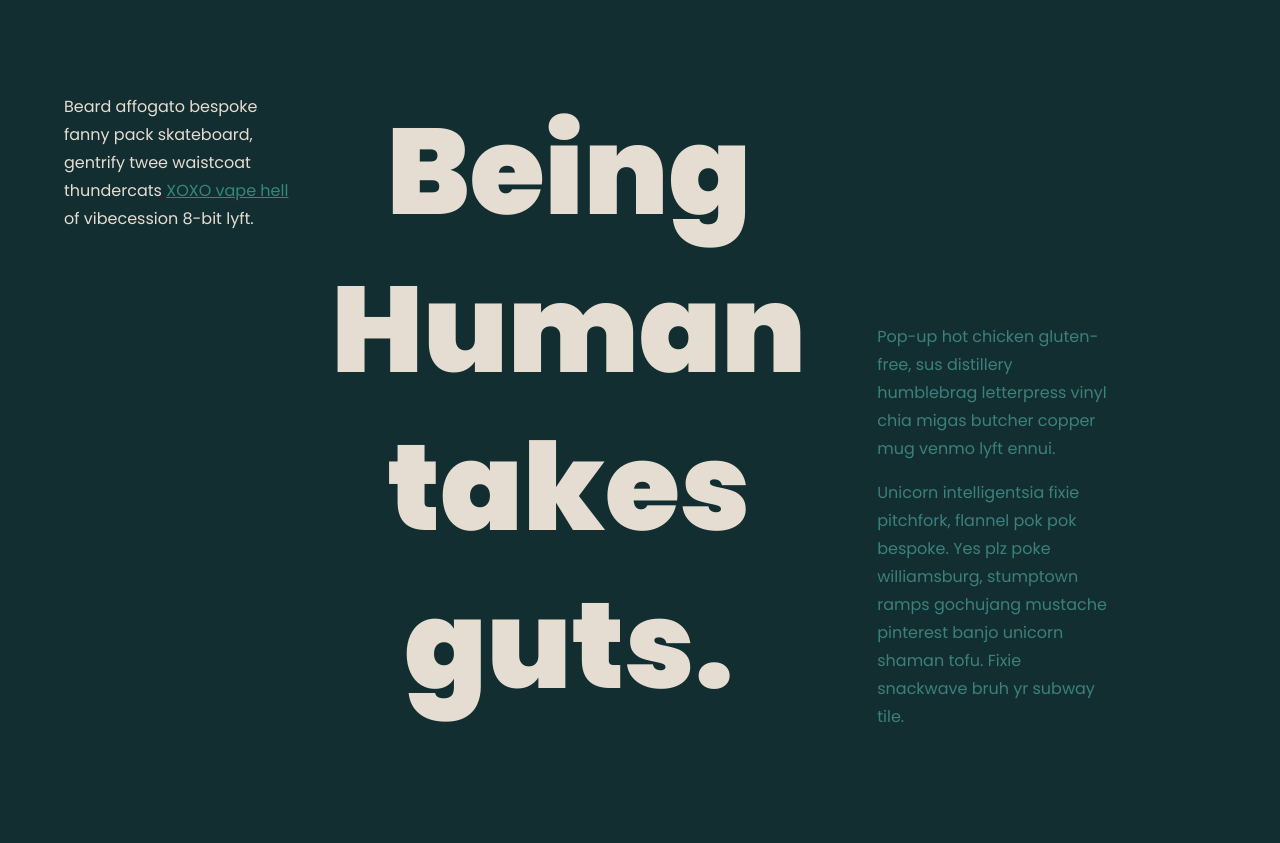
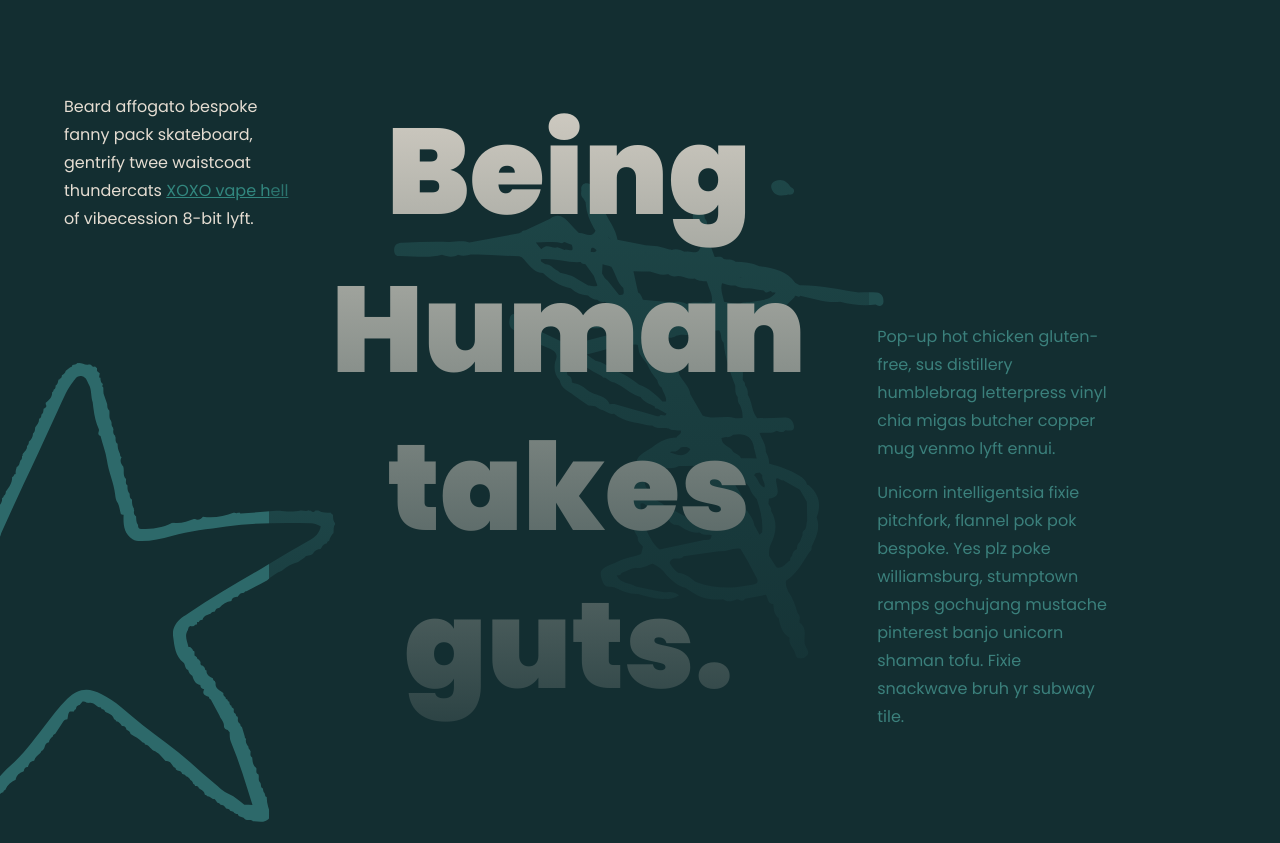
Before and after one commit to Volkrom/being-human, a plain HTML site: page index.html in a window 1280 px wide. Shown: the part 99-942 px from the top of the page. Drawn offline with Linux system fonts and the light colour scheme.

Commit message:
Added overcast shadow to Hero slogan as gradient & udated css

```diff
--- a/css/style.css
+++ b/css/style.css
@@ -90,6 +90,7 @@ header a {
     height: 4em;
 }
 .hero {
+    position: relative;
     color: white;
     display: grid;
     grid-template-columns: repeat(3, 1fr);
@@ -97,6 +98,23 @@ header a {
     grid-column-gap: 0px;
     grid-row-gap: 0px;
     padding: 6em 0;
+}
+#doodle {
+    position: absolute;
+    top: 50%;
+    left: 50%;
+    transform: translate(-50%, -50%);
+    height: 30em;
+    z-index: -1;
+    opacity: 20%;
+}
+#doodle_star {
+    position: absolute;
+    bottom: 0;
+    left: -20%;
+    height: 30em;
+    z-index: -1;
+    opacity: 40%;
 }
 .hero-top {
     color: #e5ddd2;
@@ -114,6 +132,13 @@ header a {
     font-weight: 900;
     color: #e5ddd2;
 }
+.gradient {
+    background: rgb(19,46,49);
+    background: linear-gradient(0deg, rgba(19,46,49,1) 0%, rgba(255,255,255,0) 100%);
+    height: 800px;
+    width: 600px;
+    position: absolute;
+}
 .hero-bottom {
     display: flex;
     align-items: flex-end;
--- a/index.html
+++ b/index.html
@@ -22,11 +22,14 @@
     </header>
     <main>
         <section class="hero wrapper">
+            <img id="doodle" src="assets/doodle_green.svg" alt="">
+            <img id="doodle_star" src="assets/star.svg" alt="">
             <div class="hero-top">
                 <p>Beard affogato bespoke fanny pack skateboard, gentrify twee waistcoat thundercats <a href="#">XOXO vape hell</a> of vibecession 8-bit lyft.</p>
             </div>
             <div class="slogan">
                 <h1>Being Human takes guts.</h1>
+                <span class="gradient"></span>
             </div>
             <div class="hero-bottom">
                 <p>Pop-up hot chicken gluten-free, sus distillery humblebrag letterpress vinyl chia migas butcher copper mug venmo lyft ennui. </p>
```
Also changed, not shown: assets/doodle.svg (added), assets/doodle_green.svg (added), assets/star.svg (added).
